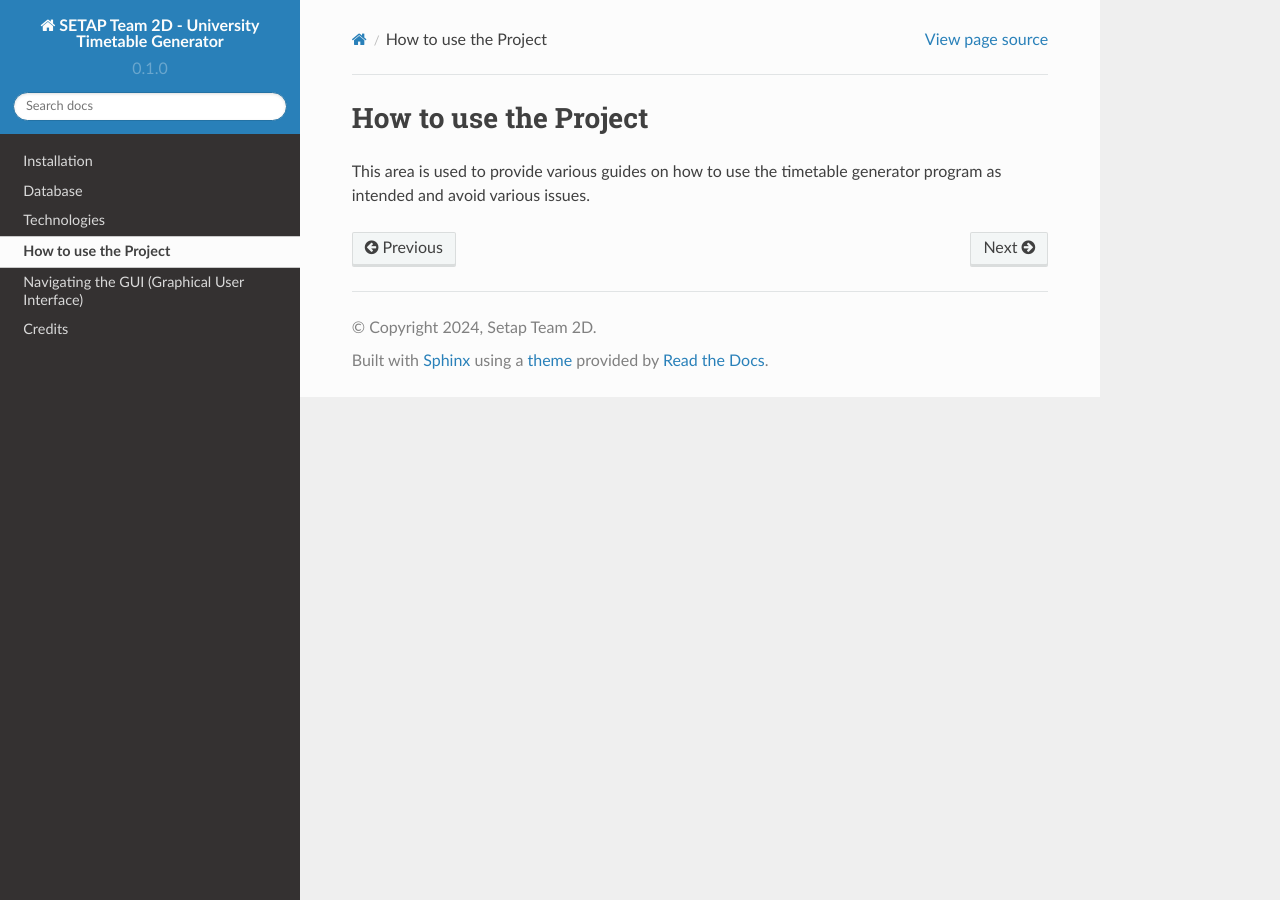
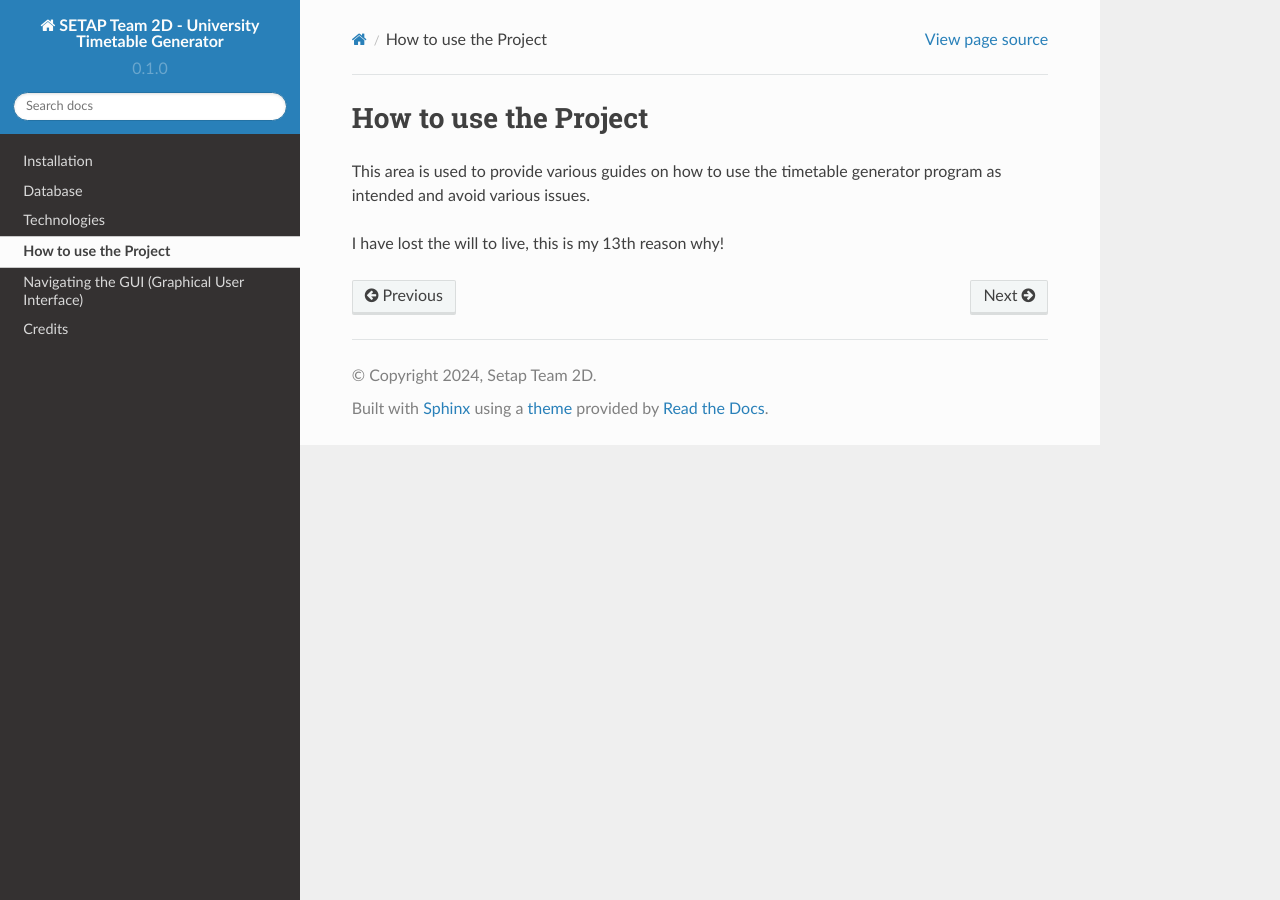
Before and after one commit to Group-2D/Demo-Project, a Sphinx documentation site: the page built from docs/source/how-to-use-the-project.rst, in a window 1280 px wide. Built offline with Sphinx 7.4.7 and the Read the Docs theme 2.0.0, drawn with Linux system fonts in a browser that asks for light colours.

Commit message:
Update how-to-use-the-project.rst

```diff
--- a/docs/source/how-to-use-the-project.rst
+++ b/docs/source/how-to-use-the-project.rst
@@ -3,3 +3,5 @@ How to use the Project
 .. _how-to-use-the-project
 
 This area is used to provide various guides on how to use the timetable generator program as intended and avoid various issues.
+
+I have lost the will to live, this is my 13th reason why!
```
